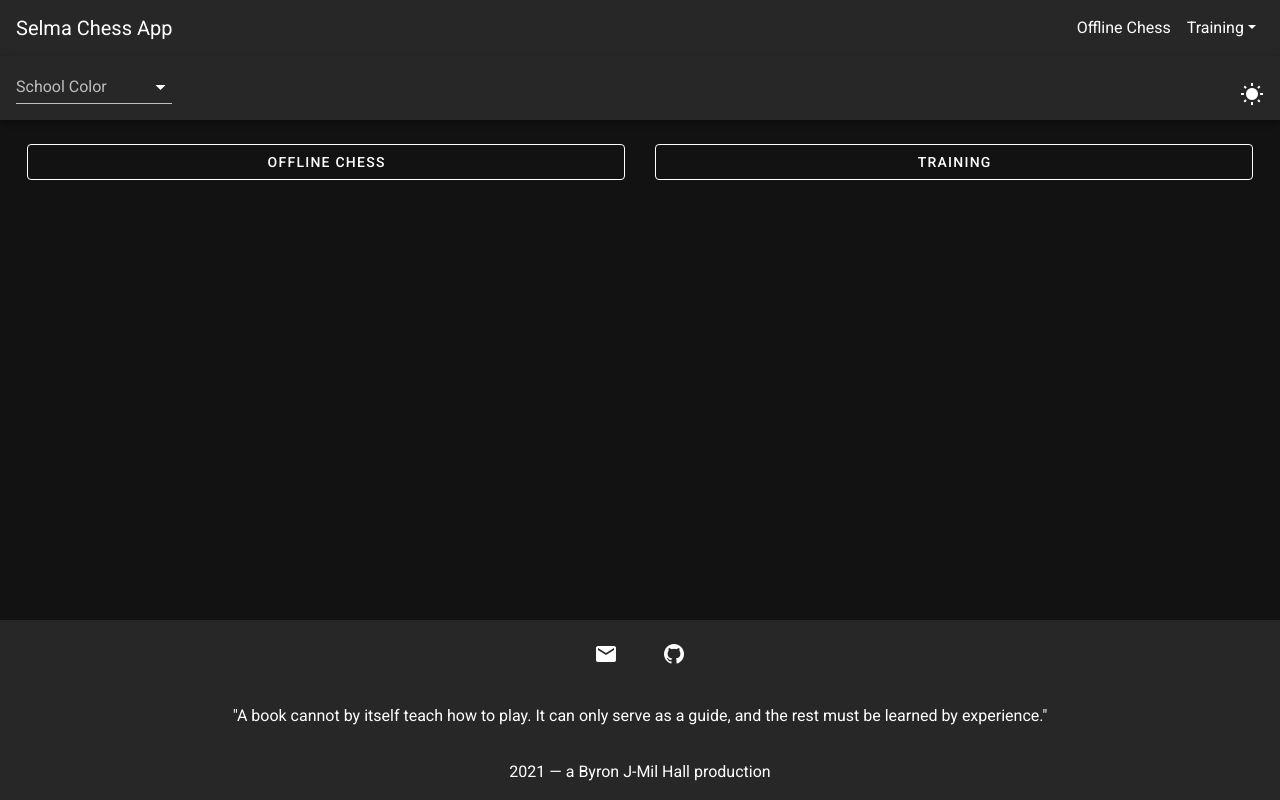
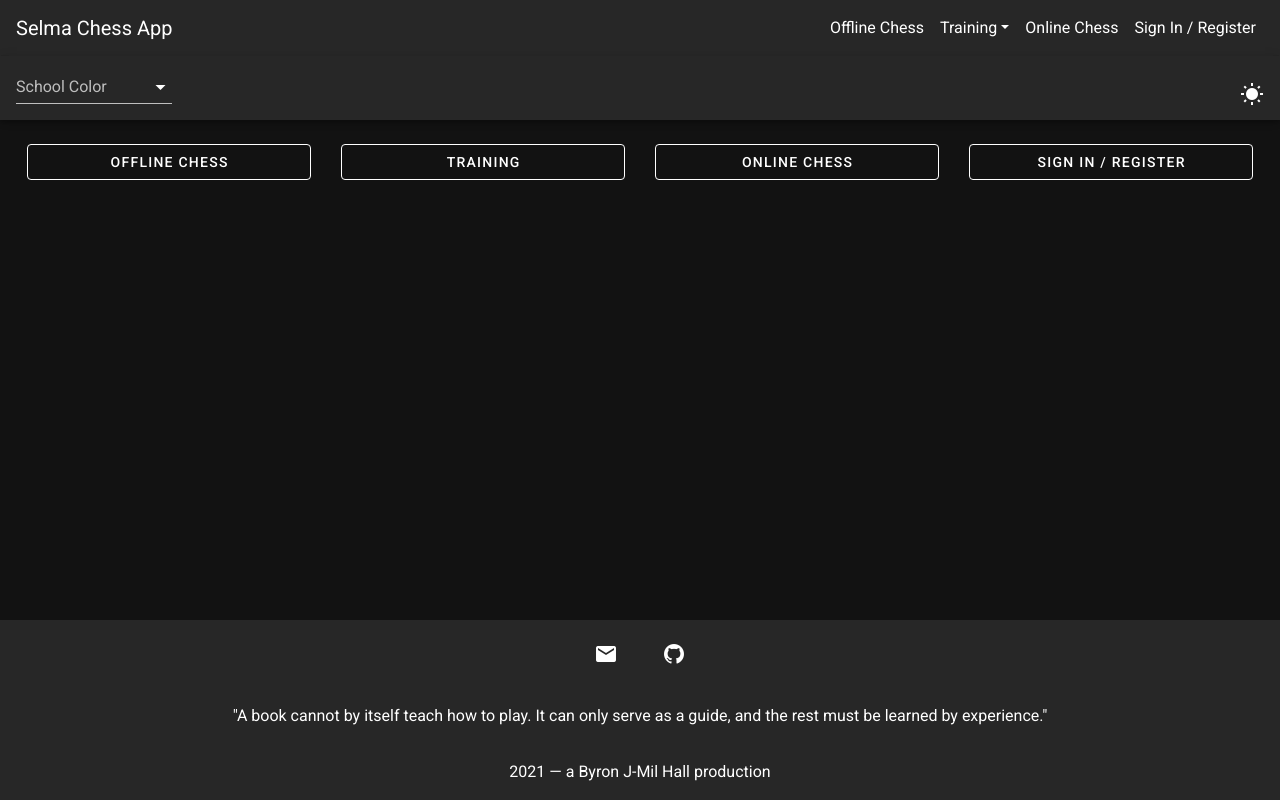
Before and after one commit to napoleon-commits/SelmaChessApp, a Vue app: page / in a window 1280 px wide. Built offline with nearby package versions, Linux system fonts and the light colour scheme.

Commit message:
added new navigation buttons

```diff
--- a/src/components/LandingPage.vue
+++ b/src/components/LandingPage.vue
@@ -8,6 +8,16 @@
       <div class="col d-flex justify-center">
         <v-btn @click="goToTraining" block outlined :class="$store.state.btnClass">
             Training
+        </v-btn>
+      </div>
+      <div class="col d-flex justify-center">
+        <v-btn block outlined :class="$store.state.btnClass">
+            Online Chess
+        </v-btn>
+      </div>
+      <div class="col d-flex justify-center">
+        <v-btn block outlined :class="$store.state.btnClass">
+            Sign In / Register
         </v-btn>
       </div>
   </div>
--- a/src/components/subcomponents/Navbar.vue
+++ b/src/components/subcomponents/Navbar.vue
@@ -28,6 +28,8 @@
                             </span>
                         </b-dropdown-item>
                     </b-nav-item-dropdown>
+                    <b-nav-item>Online Chess</b-nav-item>
+                    <b-nav-item>Sign In / Register</b-nav-item>
 
                     <!-- <b-nav-item-dropdown right>
                         <template #button-content>
```
